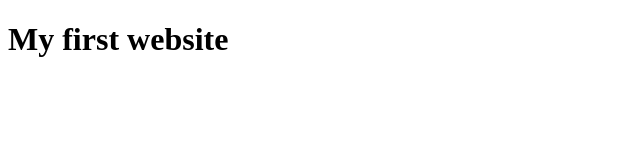
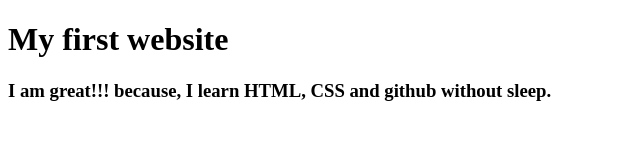
Before and after one commit to mishaqali/my-first-website, a plain HTML site: page index1.html in a window 1280 px wide. Shown: the whole page, without its empty margins (0-640 px from the left). Drawn offline with Linux system fonts and the light colour scheme.

Commit message:
learning github

```diff
--- a/index1.html
+++ b/index1.html
@@ -7,5 +7,6 @@
 </head>
 <body>
     <h1>My first website</h1>
+    <h3>I am great!!! because, I learn HTML, CSS and github without sleep.</h3>
 </body>
 </html>
```
